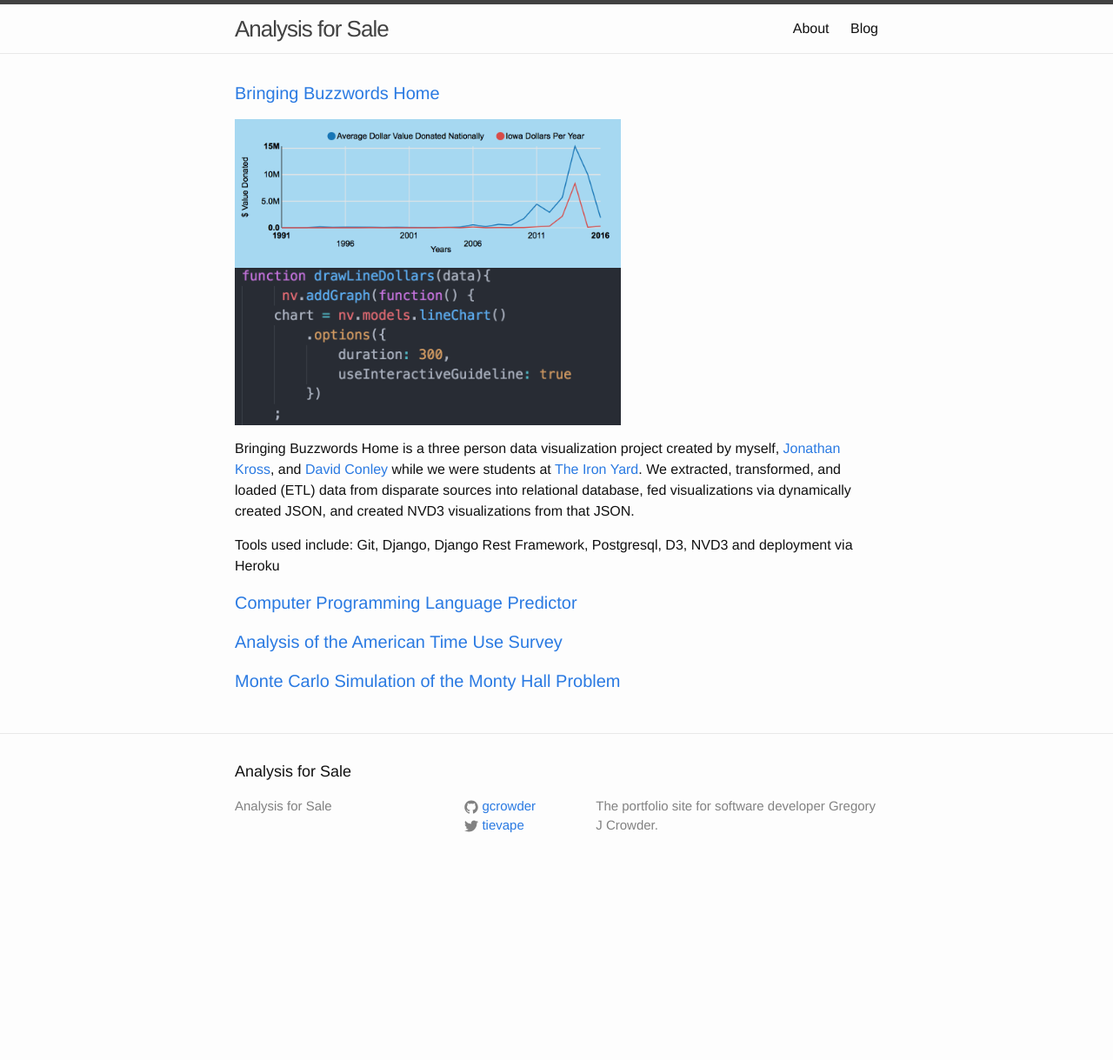
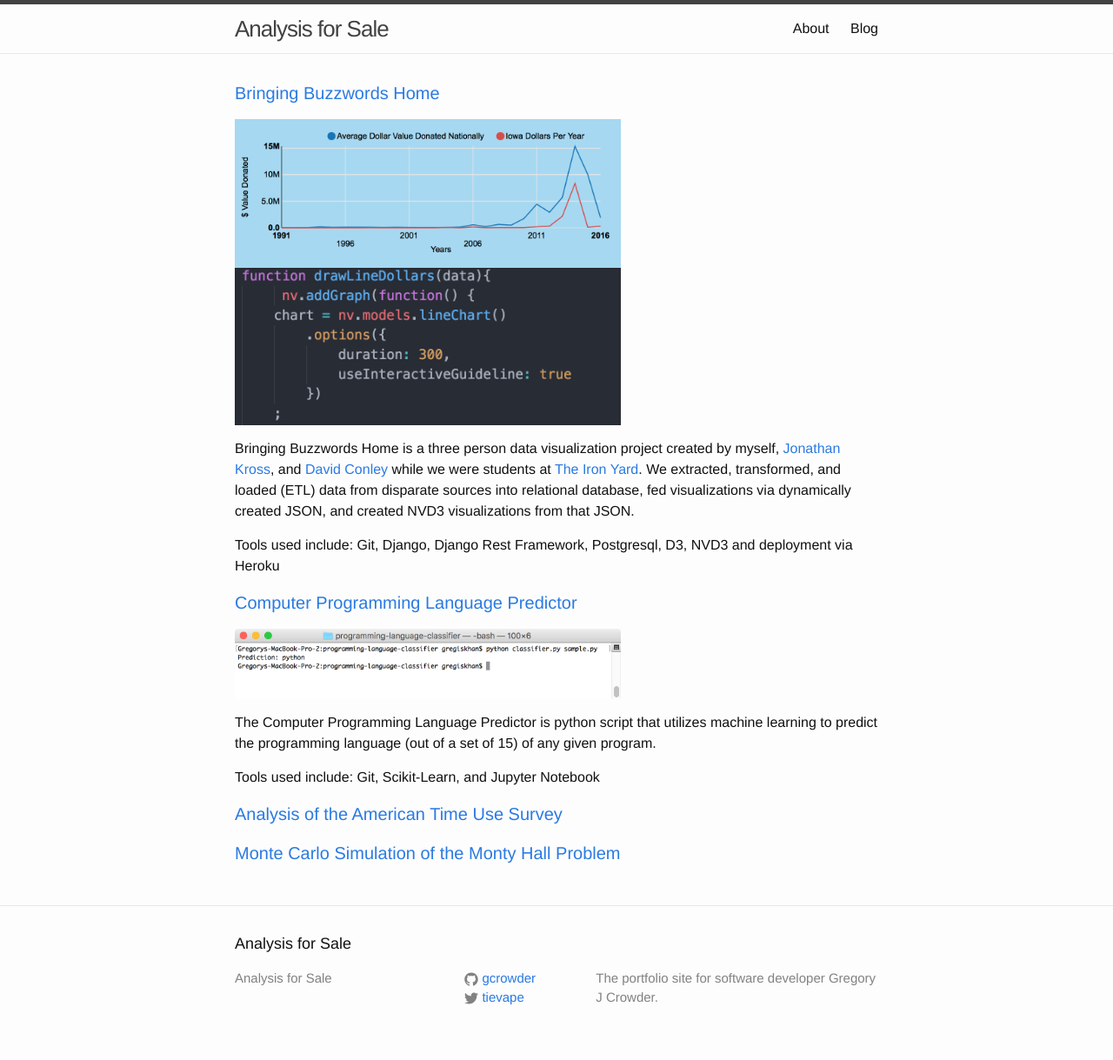
Before and after one commit to gcrowder/gcrowder.github.io, a Jekyll site: the page built from index.html, in a window 1280 px wide. Shown: the whole page at 87% size. Built offline with Jekyll 4.4.1, drawn with Linux system fonts in a browser that asks for light colours; before the commit the page ends 1021 px from its top, so only the background shows below that.

Commit message:
Update portfolio to include description of programming language classifier.

```diff
--- a/index.html
+++ b/index.html
@@ -16,7 +16,15 @@ layout: default
         Tools used include: Git, Django, Django Rest Framework, Postgresql, D3, NVD3 and deployment via Heroku
     </p>
     <h1 class="page-heading"><a href="https://github.com/gcrowder/programming-language-classifier">Computer Programming Language Predictor</a></h1>
-
+    <p>
+        <img src="{{site.url}}/assets/screenshots/sample_output.png" alt="Example Output of Programming Language Classifier" />
+    </p>
+    <p>
+        The Computer Programming Language Predictor is python script that utilizes machine learning to predict the programming language (out of a set of 15) of any given program.
+    </p>
+    <p>
+        Tools used include: Git, Scikit-Learn, and Jupyter Notebook
+    </p>
     <h1 class="page-heading"><a href="https://github.com/gcrowder/atus-analysis">Analysis of the American Time Use Survey</a></h1>
 
     <h1 class="page-heading"><a href="https://github.com/gcrowder/monty-hall">Monte Carlo Simulation of the Monty Hall Problem</a></h1>
```
Also changed, not shown: assets/screenshots/sample_output.png (added).
